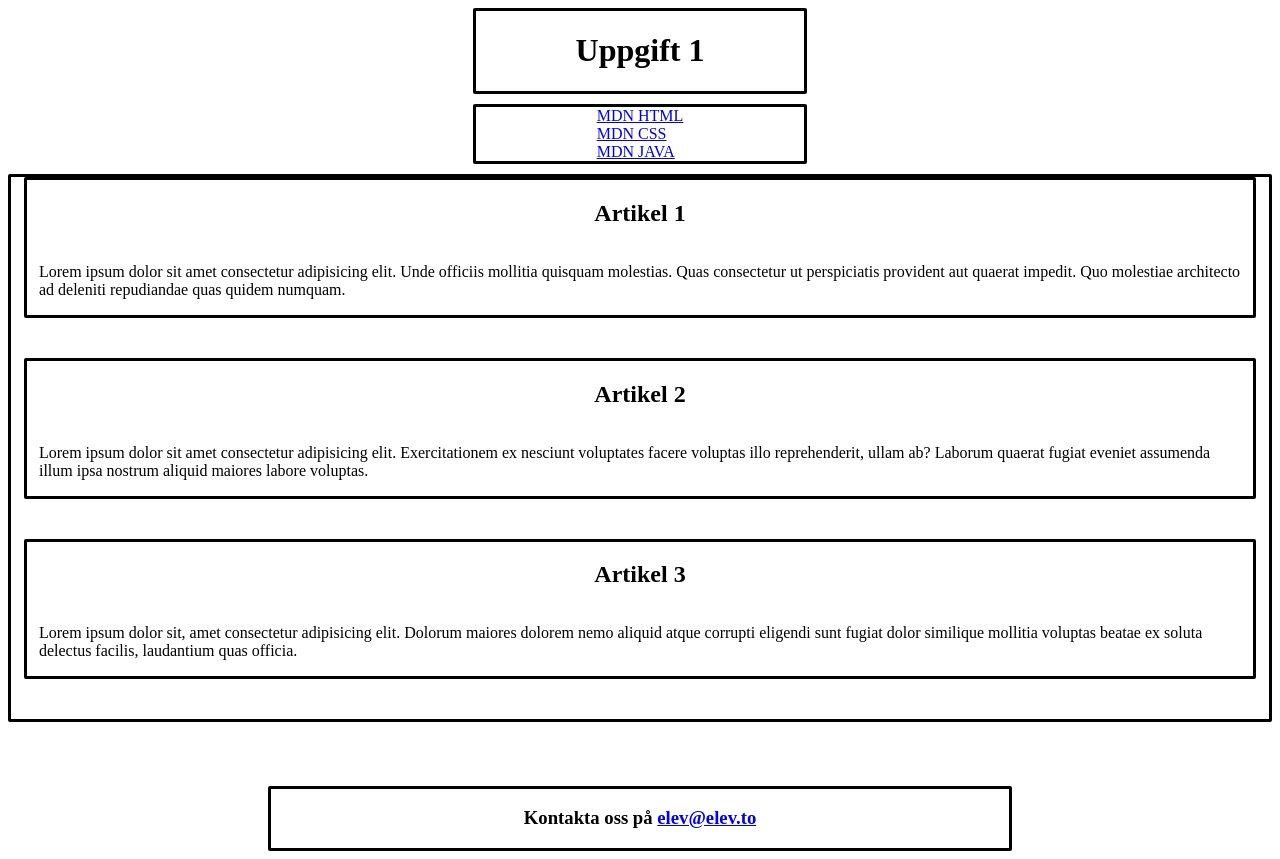
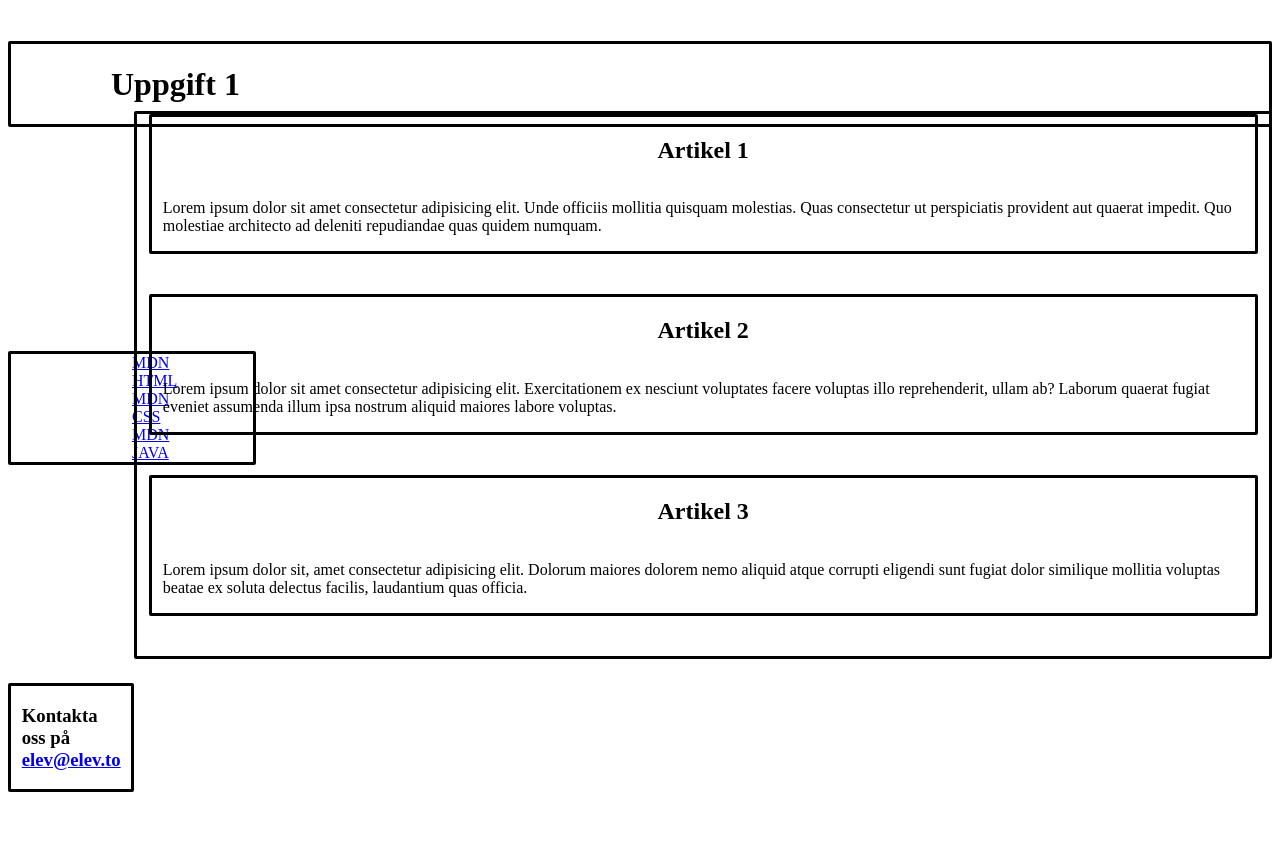
Before and after one commit to TE22A-Noah-Song/RWD-uppg1, a plain HTML site: page index.html in a window 1280 px wide. After the commit the page ends 827 px from the top, so only its background shows below. Drawn offline with Linux system fonts and the light colour scheme.

Commit message:
placerar div med grid för pc rwd

```diff
--- a/style.css
+++ b/style.css
@@ -88,3 +88,21 @@ footer{
     grid-row: 5/6;
     }
 }
+@media only screen and (min-width:1008px) {
+
+body{
+display: grid;
+grid-template-columns:10% 90% ;
+grid-template-rows:20% 60% 20% ;
+}
+header{
+grid-column: 1/3;
+grid-row: 1/2;
+}
+
+nav{
+grid-column: 1/2;
+grid-row: 2/3;
+}
+
+}
```
